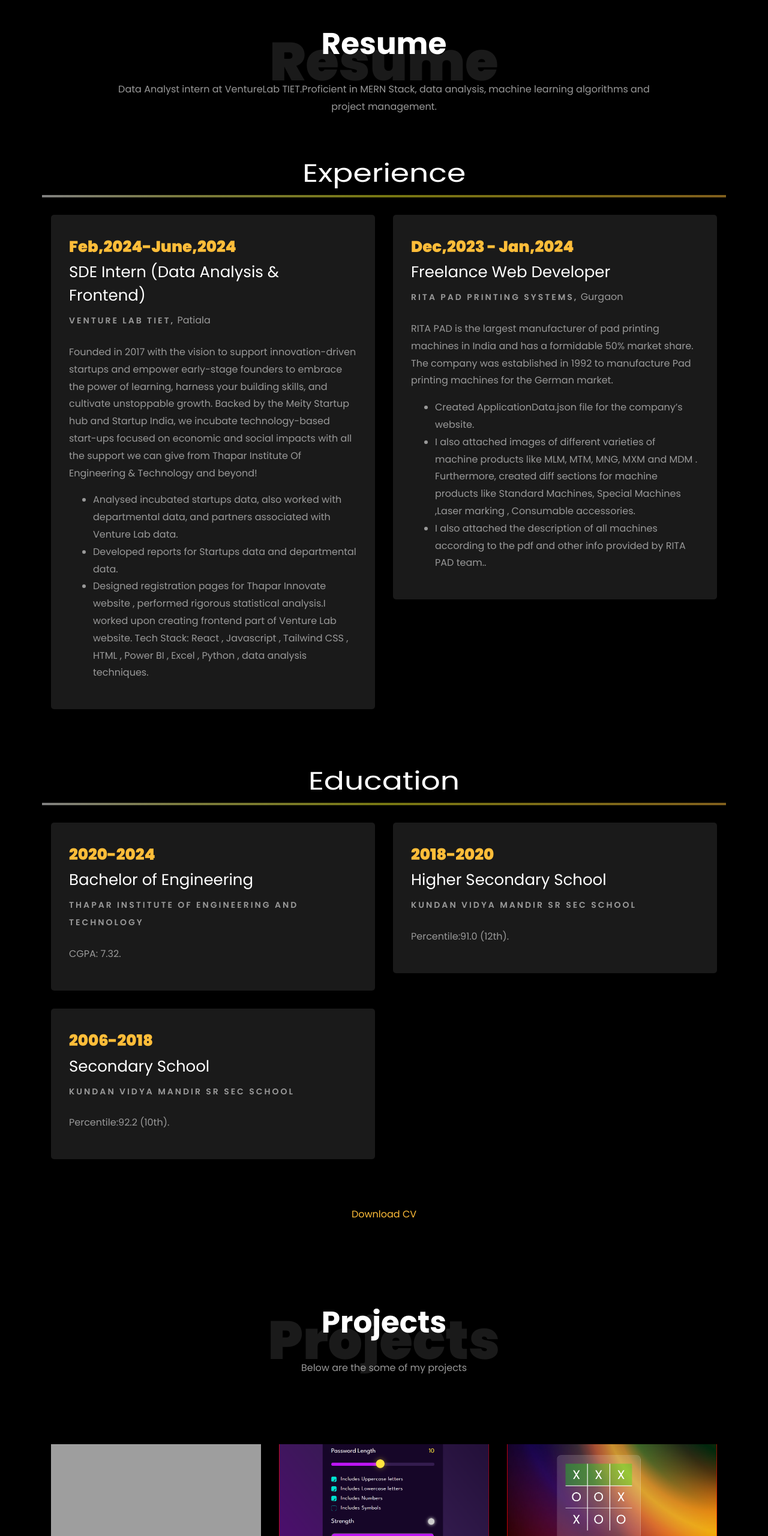
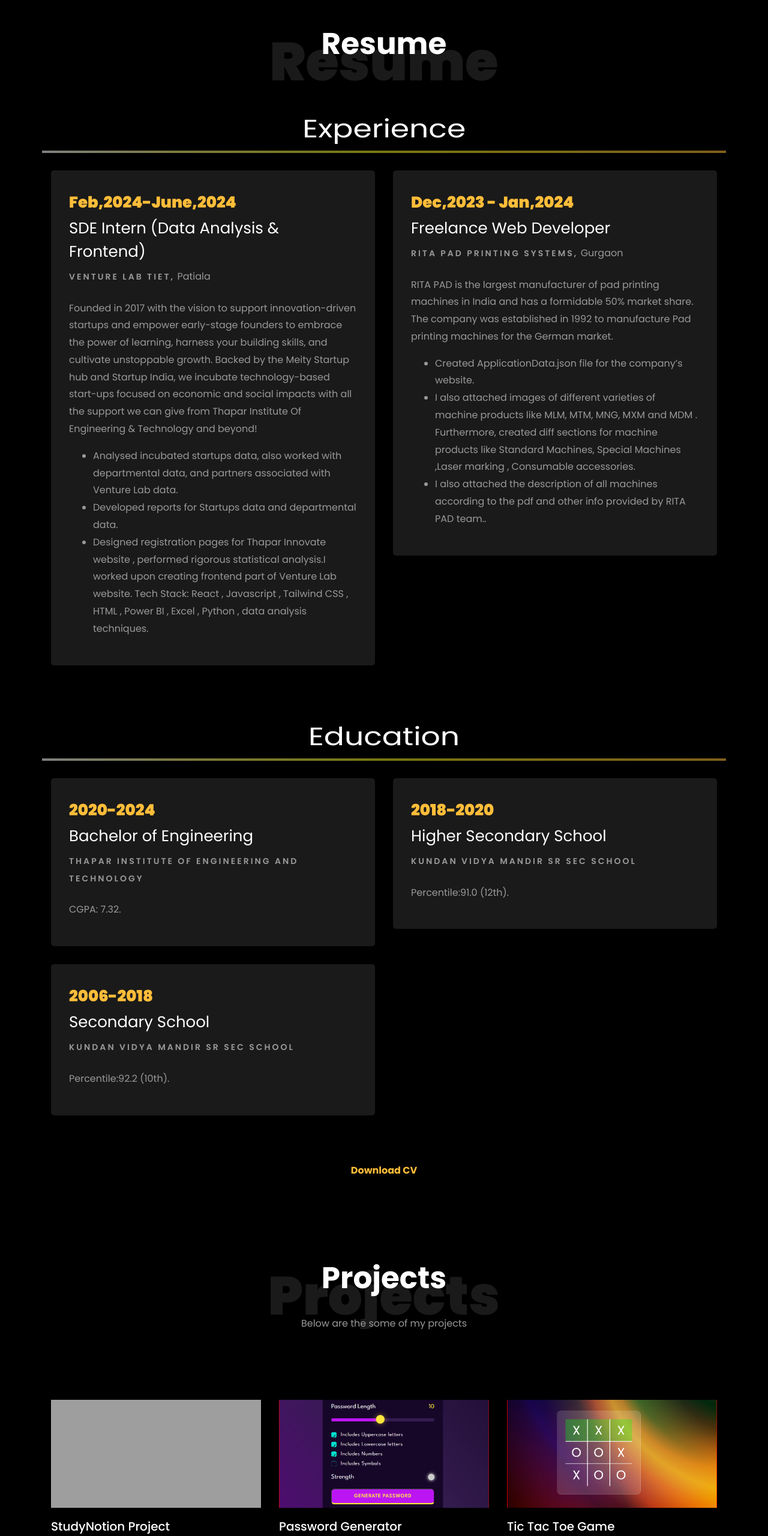
Before and after one commit to Aryan1902/Aryan1902.github.io, a plain HTML site: page index.html in a window 1280 px wide. Shown: the part 2180-4740 px from the top of the page at 60% size. Drawn offline with Linux system fonts and the light colour scheme; grey boxes are pictures that could not be loaded; files whose address does not match are found by name.

Commit message:
Update index.html

```diff
--- a/index.html
+++ b/index.html
@@ -315,7 +315,7 @@
           <div class="col-md-10 heading-section text-center ftco-animate">
           	<h1 class="big big-2" >Resume</h1>
             <h2 class="mb-4">Resume</h2>
-            <p> Data Analyst intern at VentureLab TIET.Proficient in MERN Stack, data analysis, machine learning algorithms and project management.</p>
+<!--             <p> Data Analyst intern at VentureLab TIET.Proficient in MERN Stack, data analysis, machine learning algorithms and project management.</p> -->
           </div>
         </div>
 
@@ -406,7 +406,7 @@
 
     		<div class="row justify-content-center mt-5">
     			<div class="col-md-6 text-center ftco-animate">
-    				<p><a href="https://drive.google.com/file/d/1WqHqa2eiUtRNnK0L4RBCEnU1sMGT8Ay_/view?usp=sharing">Download CV</a></p>
+    				<p><a href="https://drive.google.com/file/d/1WqHqa2eiUtRNnK0L4RBCEnU1sMGT8Ay_/view?usp=sharing" ><b>Download CV</b></a></p>
     			</div>
     		</div>
     	</div>
@@ -571,7 +571,7 @@
 			<!-- <div class="container"> -->
 				<div class="row justify-content-center">
 					<div class="col-md-7 ftco-animate text-center">
-						<h2>More projects on<span><a href="https://github.com/Aryan1902">Github</a>a> </span> </h2>
+						<h2>More projects on<span><a href="https://github.com/Aryan1902">Github</a></span> </h2>
 						<div class="heading"> <h4> I love to solve coding problems &amp; implementing my learning in creating projects </h4>
 						<br>
 						<p><a href="https://github.com/Aryan1902" class="btn btn-primary py-3 px-5">GitHub</a></p>
```
